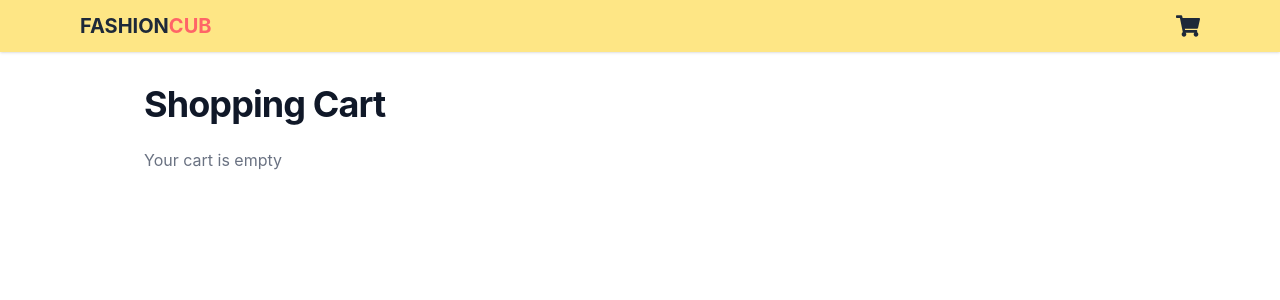
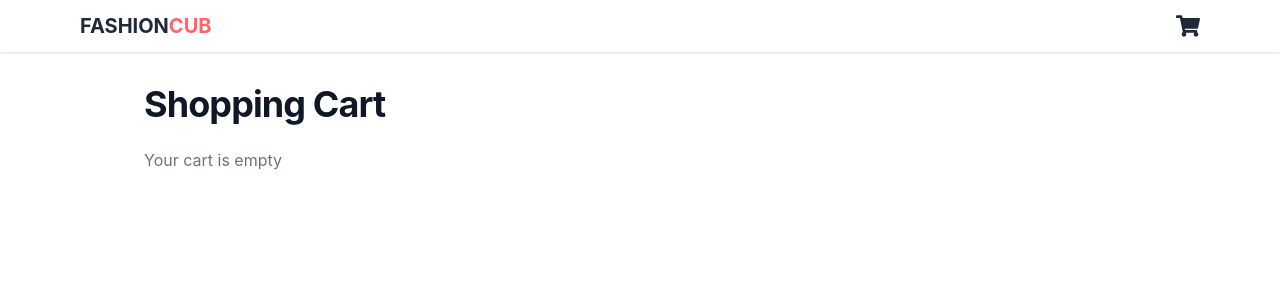
Before and after one commit to Sewaraa/E-commerce-Clothing-Store, a Next.js app: page /cart in a window 1280 px wide. Shown: the top 300 px of the page. Built offline with nearby package versions, Linux system fonts and the light colour scheme.

Commit message:
Cart Integration

```diff
--- a/components/Navbar.tsx
+++ b/components/Navbar.tsx
@@ -10,7 +10,7 @@
     setIsMounted(true);
   }, []);
   return (
-    <header className="bg-amber-200 sticky top-0 z-50 shadow-sm ">
+    <header className="bg-white sticky top-0 z-50 shadow-sm ">
       <div className="max-w-6xl mx-auto px-4 py-3 flex justify-between items-center ">
         <Link className="text-xl font-bold text-gray-800" href={"/"}>
           FASHION<span className="text-red-400">CUB</span>
```
